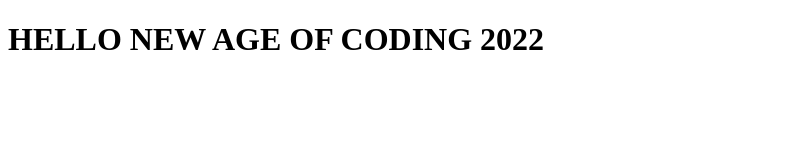
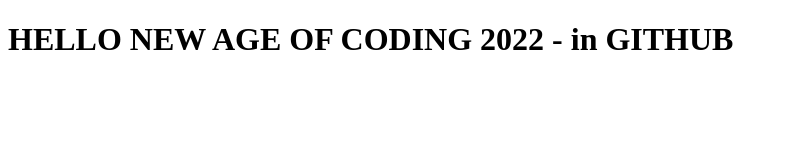
Before and after one commit to MSA14/test-repo, a plain HTML site: page index.html in a window 1280 px wide. Shown: the whole page, without its empty margins (0-788 px from the left). Drawn offline with Linux system fonts and the light colour scheme.

Commit message:
Update index.html

```diff
--- a/index.html
+++ b/index.html
@@ -7,6 +7,6 @@
     <title>HELLO</title>
 </head>
 <body>
-    <h1>HELLO NEW AGE OF CODING 2022</h1>
+    <h1>HELLO NEW AGE OF CODING 2022 - in GITHUB</h1>
 </body>
 </html>
```
